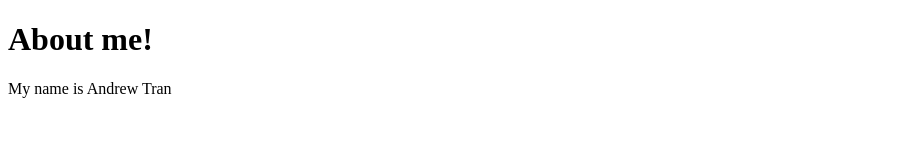
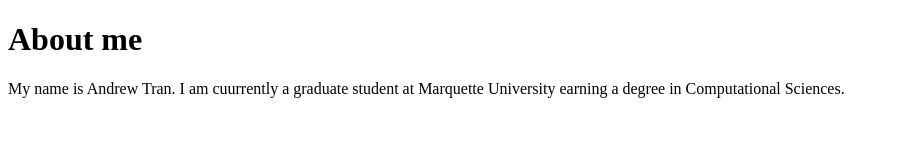
Before and after one commit to TranAndrew/TranAndrew.github.io, a plain HTML site: page index.html in a window 1280 px wide. Shown: the whole page, without its empty margins (0-899 px from the left). Drawn offline with Linux system fonts and the light colour scheme.

Commit message:
About me
Adding to my about me

```diff
--- a/index.html
+++ b/index.html
@@ -3,8 +3,8 @@
 <body>
 
 <title> Andrew Tran's Website </title>
-<h1> About me! </h1>
-<p> My name is Andrew Tran </p>
+<h1> About me </h1>
+<p> My name is Andrew Tran. I am cuurrently a graduate student at Marquette University earning a degree in Computational Sciences.</p>
 
 </body>
 </html>
```
